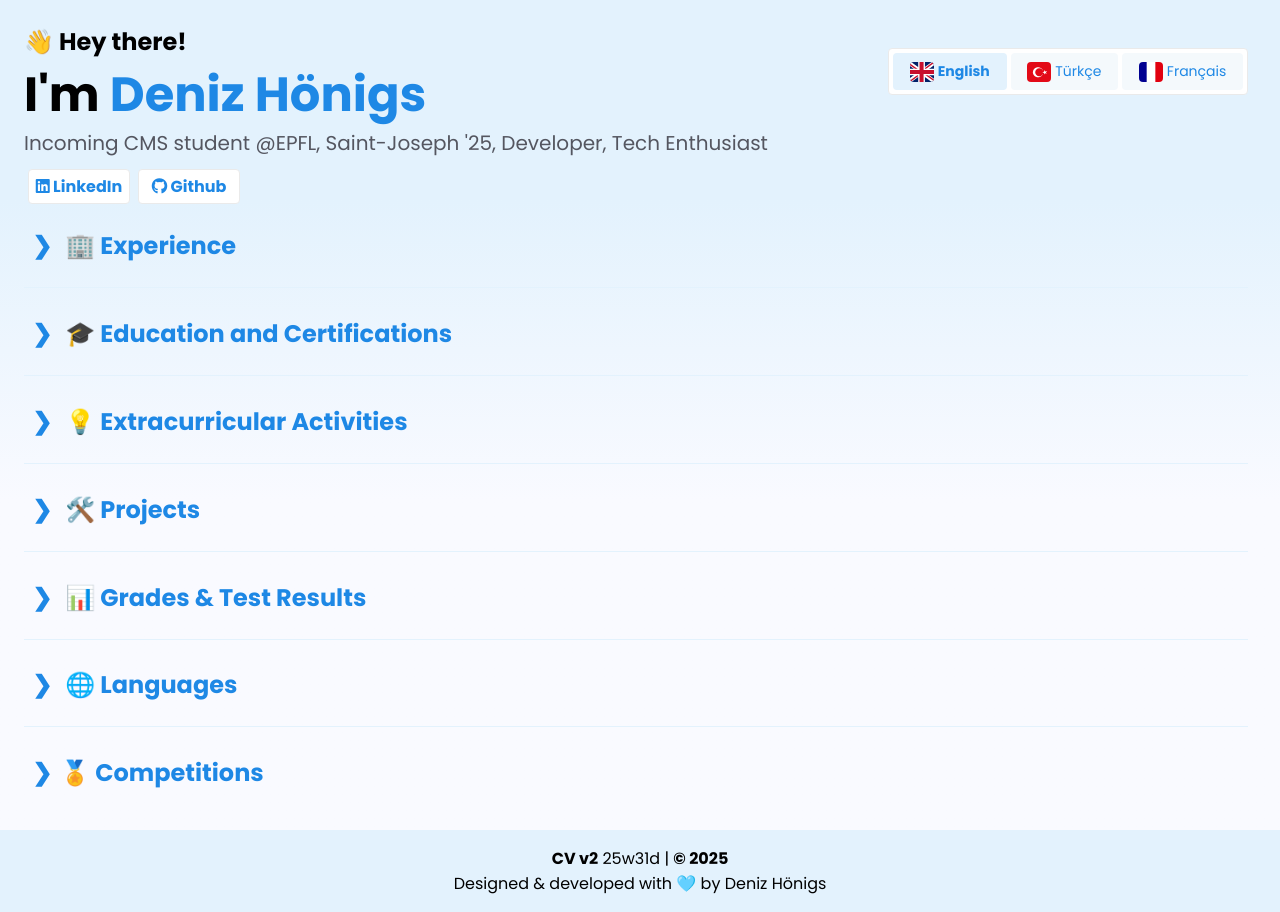
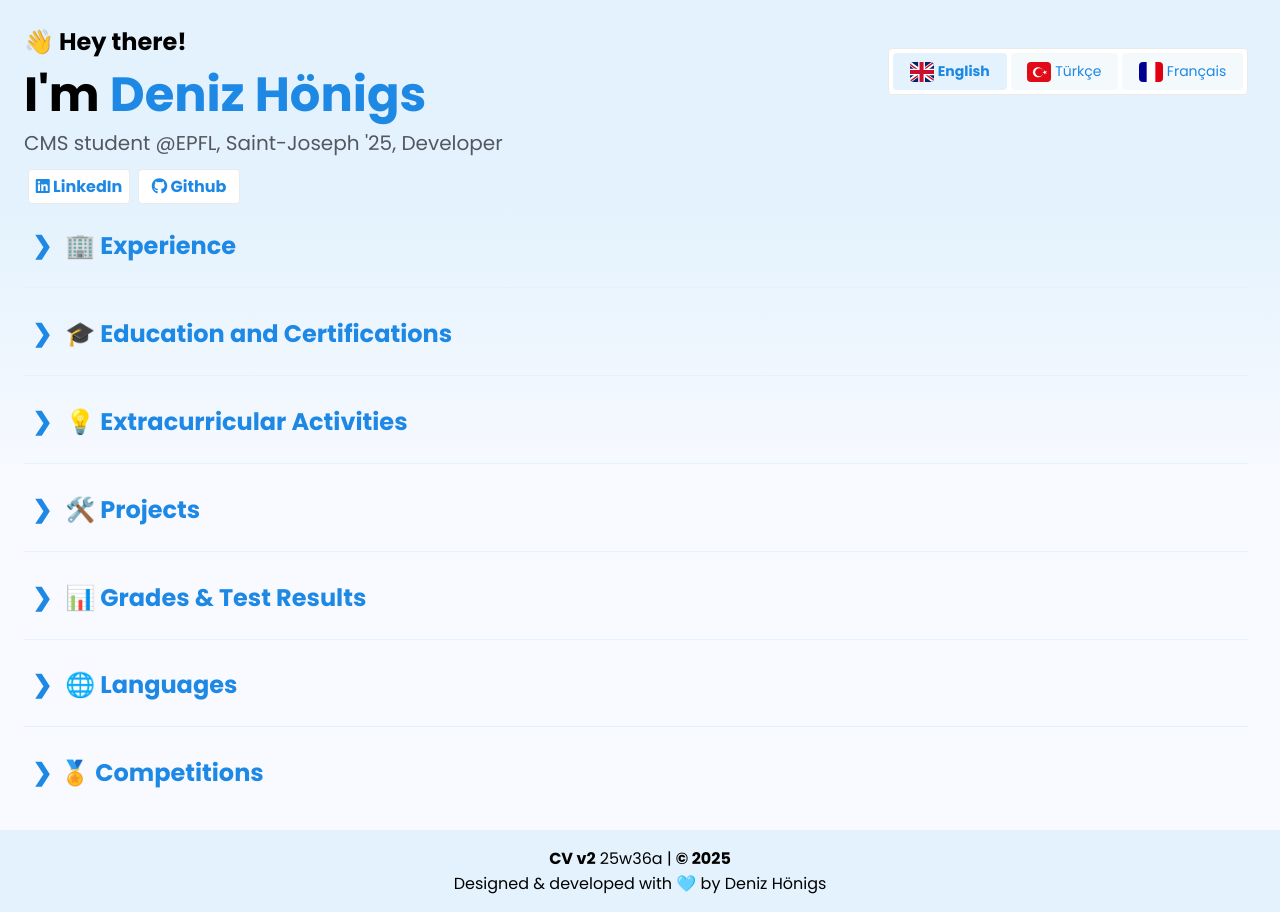
Before and after one commit to densdevv/denizhonigs, a plain HTML site: page index.html in a window 1280 px wide. Drawn offline with Linux system fonts and the light colour scheme.

Commit message:
v2 Update 25w26a
- Updated name title
- Tweaked FRC Mentor title
- Removed FCE score from English language tooltip

```diff
--- a/index.html
+++ b/index.html
@@ -316,7 +316,7 @@
                     <div class="student-card-primary">
                         <img src="../img/conscius.png" alt="Saint-Joseph Logo">
                         <span class="student-info">
-                            <h3>Conscius Robotics - Mentor</h3>
+                            <h3>FRC Mentor</h3>
                             <p><span data-translate="current"></span> <span data-translate="jan"></span> 2025</p>
                         </span>
 
@@ -937,7 +937,7 @@
                 <span class="lang-info">
                     <h3 class="lang-name" data-translate="english"></h3>
                     <h3 class="lang-level tooltip"><span data-translate="c1"></span><span class="tooltip-text">
-                            IELTS 8.0 | FCE 182/190</span></h3>
+                            IELTS 8.0</span></h3>
                 </span>
             </div>
 
@@ -1131,7 +1131,7 @@
 
         </div>
     </div>
-    <div class="footer"><b>CV v2</b> 25w31d | <b>© 2025</b><br>
+    <div class="footer"><b>CV v2</b> 25w36a | <b>© 2025</b><br>
         <span data-translate="created_by"></span>
     </div>
 </body>
--- a/main.js
+++ b/main.js
@@ -3,7 +3,7 @@ const translations = {
     "en": {
         greeting: "👋 Hey there!",
         name: "I'm <span>Deniz Hönigs</span>",
-        name_title: "Incoming CMS student @EPFL, Saint-Joseph '25, Developer, Tech Enthusiast",
+        name_title: "CMS student @EPFL, Saint-Joseph '25, Developer",
         grades: "📑 School Grades",
         first_term: "First Term",
         second_term: "Second Term",
@@ -137,7 +137,7 @@ const translations = {
     "tr": {
         greeting: "👋 Merhaba!",
         name: "Ben, <span>Deniz Hönigs</span>",
-        name_title: "Gelecek EPFL CMS öğrencisi, Saint-Joseph '25, Geliştirici, Teknoloji Meraklısı",
+        name_title: "EPFL'de CMS öğrencisi, Saint-Joseph '25, Geliştirici",
         grades: "📑 Okul Notları",
         first_term: "Birinci Dönem",
         second_term: "İkinci Dönem",
@@ -270,7 +270,7 @@ const translations = {
     "fr": {
         greeting: "👋 Bonjour!",
         name: "Je suis <span>Deniz Hönigs</span>",
-        name_title: "Futur étudiant CMS à l'EPFL, Saint-Joseph '25, Développeur, Passionné de technologie",
+        name_title: "Étudiant CMS à l'EPFL, Saint-Joseph '25, Développeur",
         grades: "📑 Notes d'école",
         first_term: "Premier Semestre",
         second_term: "Deuxième Semestre",
```
